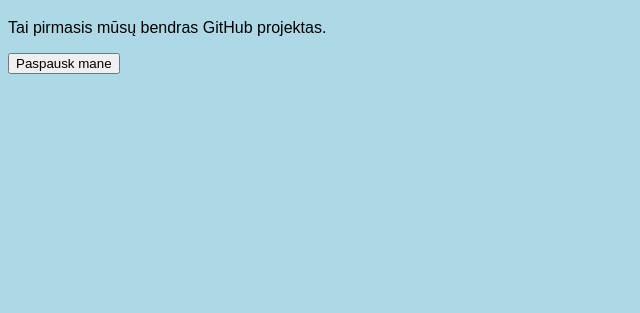
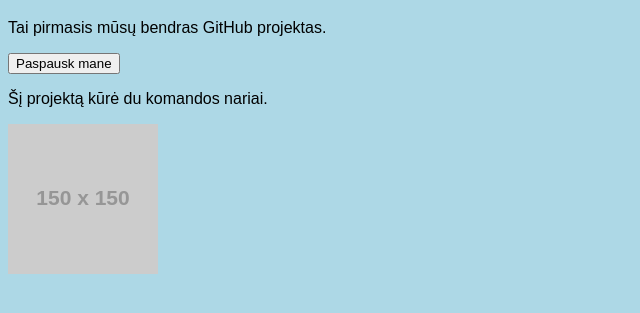
Before and after one commit to cesonis3-pixel/team-project, a plain HTML site: page index.html in a window 1280 px wide. Shown: the part 61-374 px from the top of the page, without its empty margins (0-640 px from the left). Drawn offline with Linux system fonts and the light colour scheme; placeholder pictures from the web are drawn by us.

```diff
--- a/index.html
+++ b/index.html
@@ -11,6 +11,8 @@
   <h1>Dviejų žmonių projektas</h1>
   <p>Tai pirmasis mūsų bendras GitHub projektas.</p>
 <button>Paspausk mane</button>
+<p>Šį projektą kūrė du komandos nariai.</p>
+<img src="https://via.placeholder.com/150" alt="Pavyzdinis paveikslėlis">
   <script src="script.js"></script>
 </body>
 </html>
```
